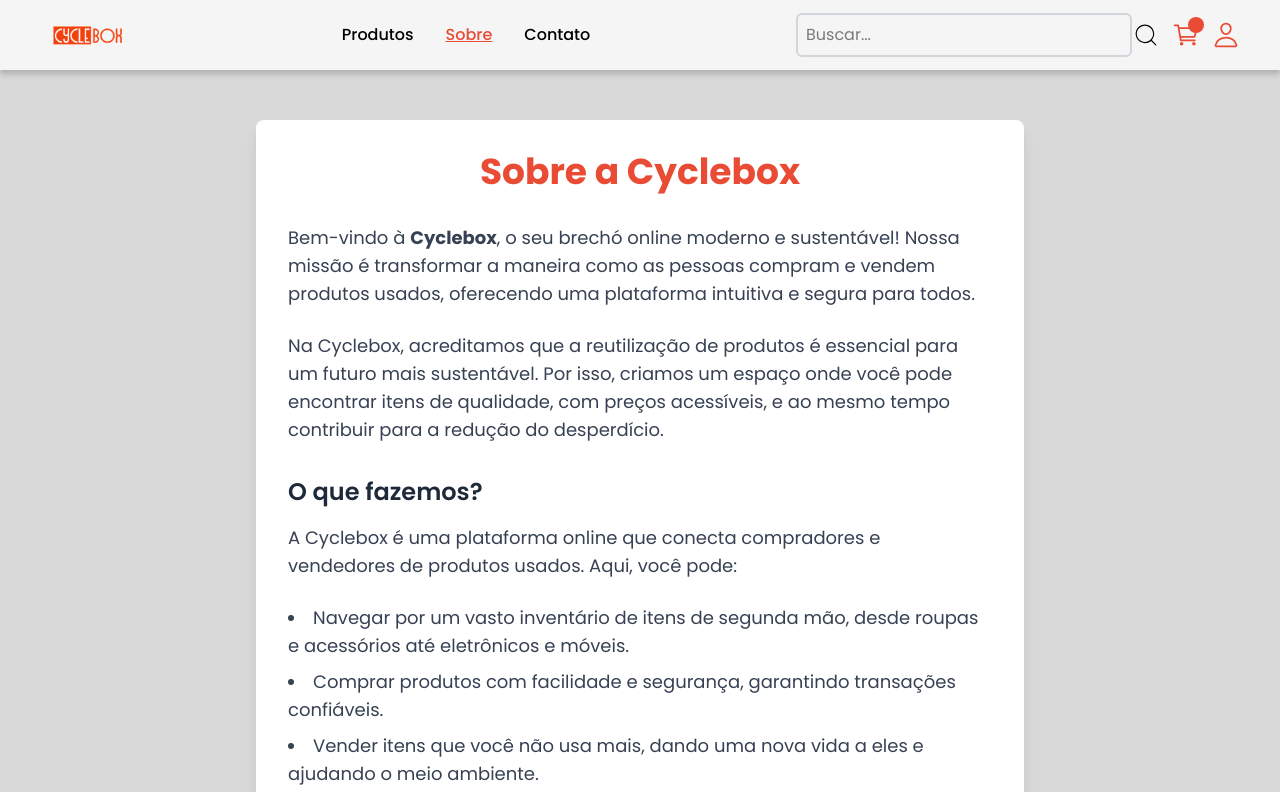
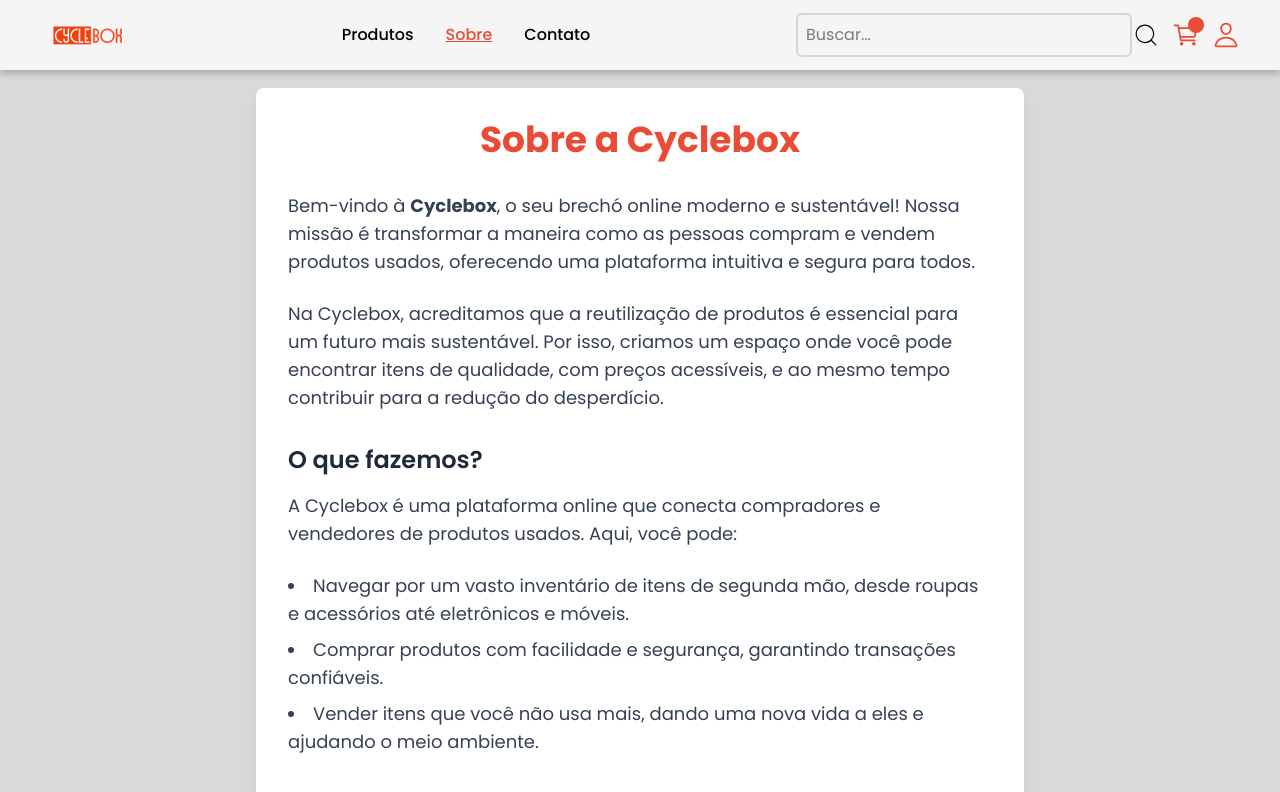
Before and after one commit to yslamartins/CycleBox, a React (Vite) app: page /sobre in a window 1280 px wide. Shown: the top 792 px of the page. Built offline with nearby package versions, Linux system fonts and the light colour scheme.

Commit message:
fix: ajuste de margin top

```diff
--- a/src/pages/About.jsx
+++ b/src/pages/About.jsx
@@ -7,8 +7,8 @@
   return (
     <>
       <Header />
-      <div className="min-h-screen bg-[#D9D9D9] py-12 px-4 sm:px-6 lg:px-8">
-        <div className="max-w-3xl mt-18 mx-auto bg-white p-8 rounded-lg shadow-lg">
+      <div className="min-h-screen bg-[#D9D9D9] py-8 px-4 sm:px-6 lg:px-8">
+        <div className="max-w-3xl mt-14 mx-auto bg-white p-8 rounded-lg shadow-lg">
           <h1 className="text-4xl text-[#E94B35] font-bold text-center mb-8">
             Sobre a Cyclebox
           </h1>
```
